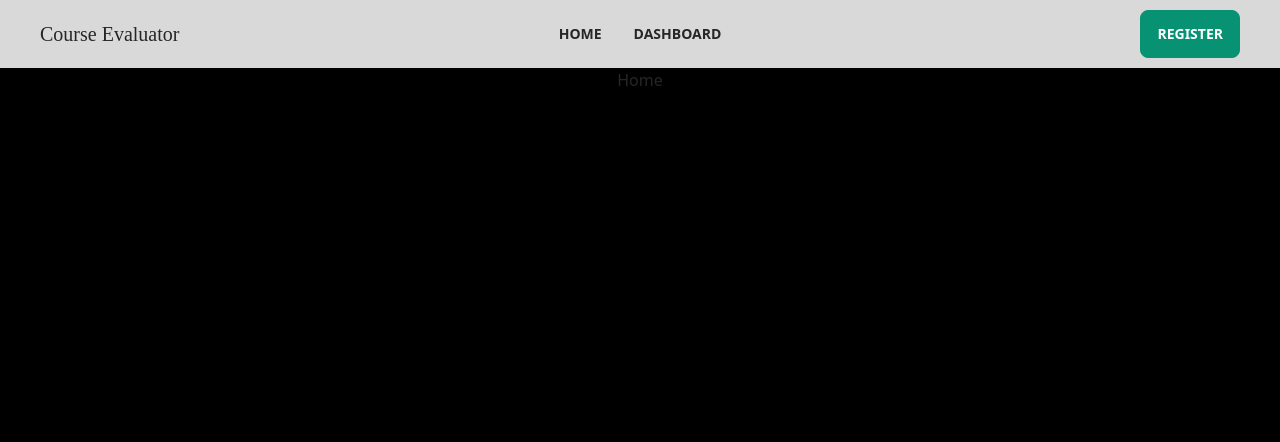
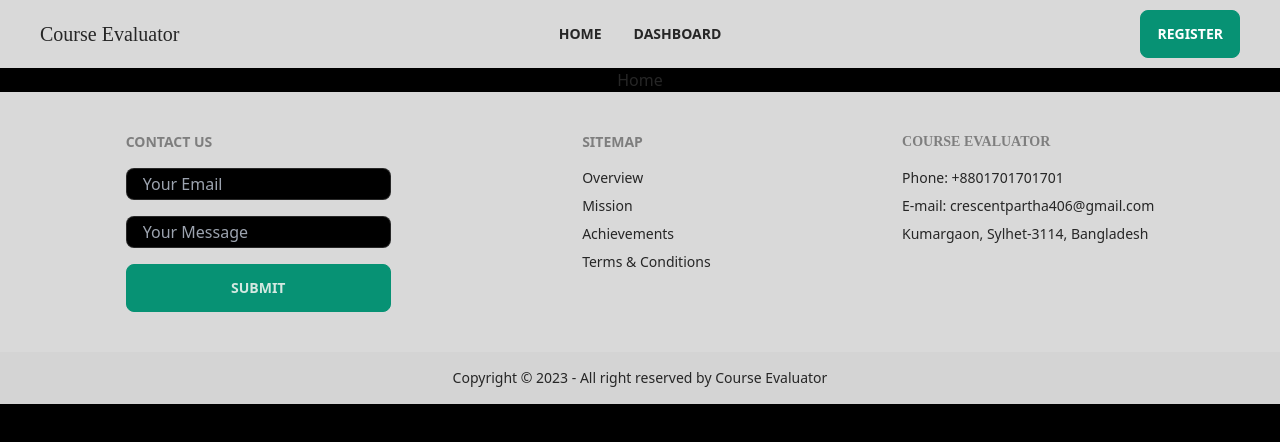
Before and after one commit to crescentpartha/Course-Evaluator, a React (Create React App) app in the folder course-evaluator/: page / in a window 1280 px wide. Shown: the top 442 px of the page. Built offline with nearby package versions, Linux system fonts and the light colour scheme.

Commit message:
Footer section added

```diff
--- a/course-evaluator/package.json
+++ b/course-evaluator/package.json
@@ -8,6 +8,7 @@
     "@testing-library/user-event": "^13.5.0",
     "react": "^18.2.0",
     "react-dom": "^18.2.0",
+    "react-hook-form": "^7.44.3",
     "react-router-dom": "^6.9.0",
     "react-scripts": "5.0.1",
     "web-vitals": "^2.1.4"
--- a/course-evaluator/src/App.js
+++ b/course-evaluator/src/App.js
@@ -5,6 +5,7 @@ import Register from './components/Authentication/Register';
 import Home from './components/Home/Home';
 import NotFound from './components/Shared/NotFound';
 import Navbar from './components/Shared/Navbar';
+import Footer from './components/Shared/Footer';
 
 function App() {
   return (
@@ -17,6 +18,7 @@ function App() {
         <Route path='/register' element={<Register></Register>}></Route>
         <Route path='*' element={<NotFound></NotFound>}></Route>
       </Routes>
+      <Footer></Footer>
     </div>
   );
 }
--- a/course-evaluator/src/components/Shared/Footer.js
+++ b/course-evaluator/src/components/Shared/Footer.js
@@ -1,9 +1,106 @@
 import React from 'react';
+import { useForm } from 'react-hook-form';
+import { Link } from 'react-router-dom';
 
 const Footer = () => {
+    const { register, formState: { errors }, handleSubmit } = useForm();
+
+    const onSubmit = (data) => {
+        console.log(data);
+    }
+
     return (
         <div>
-            <h2>Footer</h2>
+            <div className='bg-neutral'>
+                <footer className="footer p-10 flex flex-wrap gap-5 justify-start md:justify-around max-w-screen-2xl mx-auto">
+                    <div>
+                        <span className="footer-title">Contact Us</span>
+                        <form onSubmit={handleSubmit(onSubmit)} className='flex flex-col'>
+
+                            {/* Email */}
+                            <div className="form-control w-full max-w-xs">
+                                {/* <label className="label py-1">
+                                <span className="label-text text-secondary">Email</span>
+                            </label> */}
+                                <input
+                                    type="email"
+                                    placeholder="Your Email"
+                                    className="input input-bordered h-8 w-full max-w-xs"
+                                    {...register("email", {
+                                        required: {
+                                            value: true,
+                                            message: 'Email is Required'
+                                        },
+                                        pattern: {
+                                            value: /^[a-z0-9+_.-]+@[a-z]+\.[a-z]{3}$/,
+                                            message: 'Provide a valid Email'
+                                        }
+                                    })}
+                                />
+                                <label className="label">
+                                    {errors.email?.type === 'required' && <span className="label-text-alt text-error">{errors.email?.message}</span>}
+                                    {errors.email?.type === 'pattern' && <span className="label-text-alt text-error">{errors.email?.message}</span>}
+                                </label>
+                            </div>
+
+                            {/* Comment */}
+                            <div className="form-control w-full max-w-xs">
+                                {/* <label className="label py-1">
+                                <span className="label-text text-secondary">Comment</span>
+                            </label> */}
+                                <input
+                                    type="text"
+                                    placeholder="Your Message"
+                                    className="input input-bordered h-8 w-full max-w-xs"
+                                    {...register("comment", {
+                                        required: {
+                                            value: true,
+                                            message: 'Comment is Required'
+                                        },
+                                        pattern: {
+                                            value: /^[A-Z]+[a-zA-Z0-9]*/,
+                                            message: 'Provide a valid comment'
+                                        }
+                                    })}
+                                />
+                                <label className="label">
+                                    {errors.comment?.type === 'required' && <span className="label-text-alt text-error">{errors.comment?.message}</span>}
+                                    {errors.comment?.type === 'pattern' && <span className="label-text-alt text-error">{errors.comment?.message}</span>}
+                                </label>
+                            </div>
+
+                            <input
+                                className='btn btn-accent'
+                                type="Submit"
+                                value="Submit"
+                                readOnly
+                            />
+                        </form>
+                    </div>
+                    <div>
+                        <h2 className="footer-title">Sitemap</h2>
+                        <ul className='flex flex-col items-start gap-2'>
+                            <li><Link to='/' className='hover:text-error'>Overview</Link></li>
+                            <li><Link to='/' className='hover:text-error'>Mission</Link></li>
+                            <li><Link to='/' className='hover:text-error'>Achievements</Link></li>
+                            <li><Link to='/' className='hover:text-error'>Terms & Conditions</Link></li>
+                        </ul>
+                    </div>
+                    <div>
+                        <h2 className="footer-title font-lobster">Course Evaluator</h2>
+                        <ul className='flex flex-col items-start gap-2'>
+                            <li><Link to='/' className='hover:text-error break-all'>Phone: +8801701701701</Link></li>
+                            <li><Link to='/' className='hover:text-error break-all'>E-mail: crescentpartha406@gmail.com</Link></li>
+                            <li><Link to='/' className='hover:text-error break-all'>Kumargaon, Sylhet-3114, Bangladesh</Link></li>
+                        </ul>
+                    </div>
+                </footer>
+            </div>
+            <footer className="footer footer-center p-4 bg-neutral-300">
+                <div>
+                    <p>Copyright © {new Date().getFullYear()} - All right reserved by <span className='hover:text-warning'>Course Evaluator</span></p>
+                </div>
+            </footer>
         </div>
     );
 };
--- a/course-evaluator/src/components/Shared/Navbar.js
+++ b/course-evaluator/src/components/Shared/Navbar.js
@@ -9,7 +9,8 @@ const Navbar = () => {
     </>
 
     return (
-        <div className="navbar bg-neutral sm:px-10">
+        <div className='bg-neutral'>
+            <div className="navbar sm:px-10 max-w-screen-2xl mx-auto">
                 <div className="navbar-start">
                     <div className="dropdown">
                         <label tabIndex={0} className="btn btn-ghost lg:hidden">
@@ -30,6 +31,7 @@ const Navbar = () => {
                     <Link className="btn btn-accent text-white">Register</Link>
                 </div>
             </div >
+        </div>
     );
 };
 
```
Also changed, not shown: 1 other file (tests, documents, lock files or other folders). Lines whose indentation alone changed are shown as unchanged.
